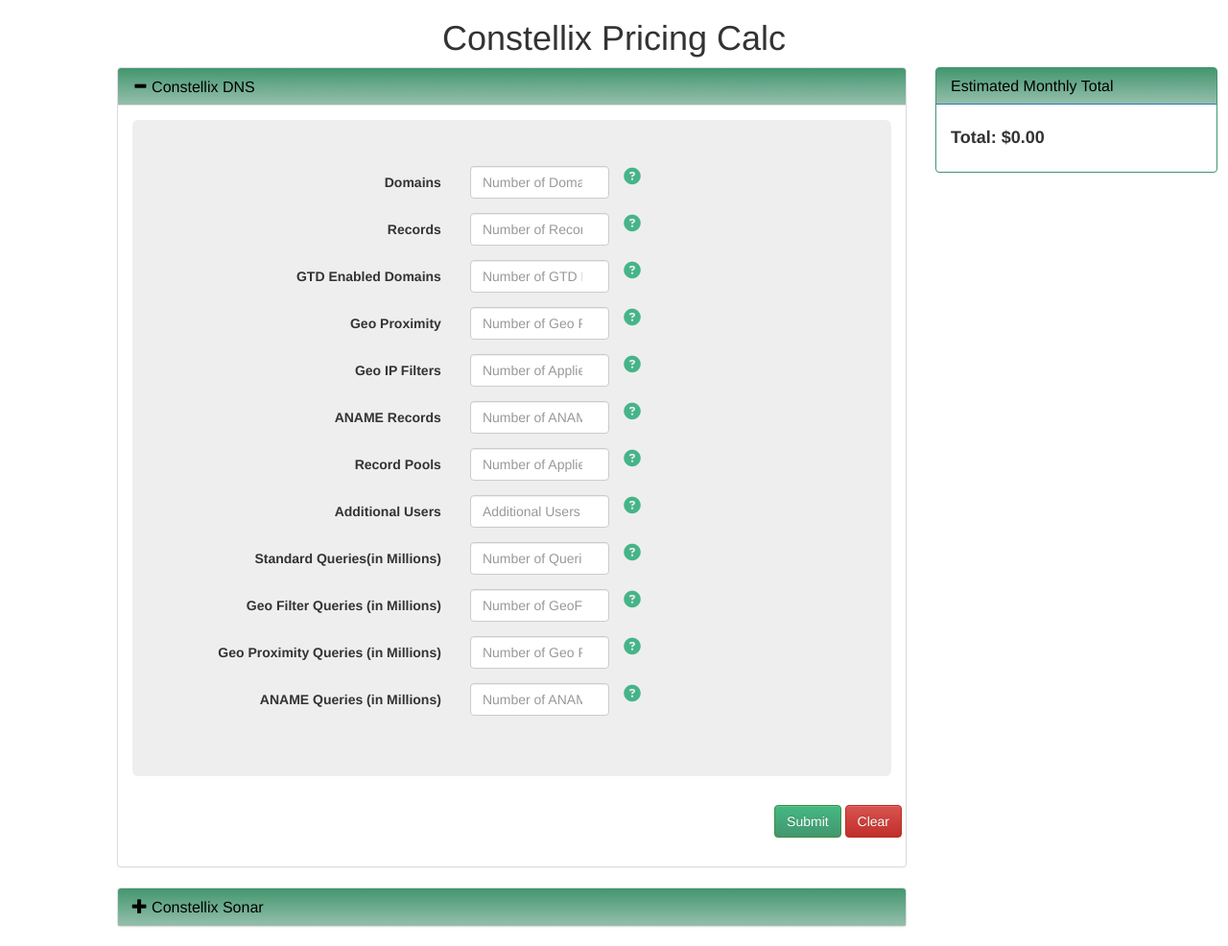
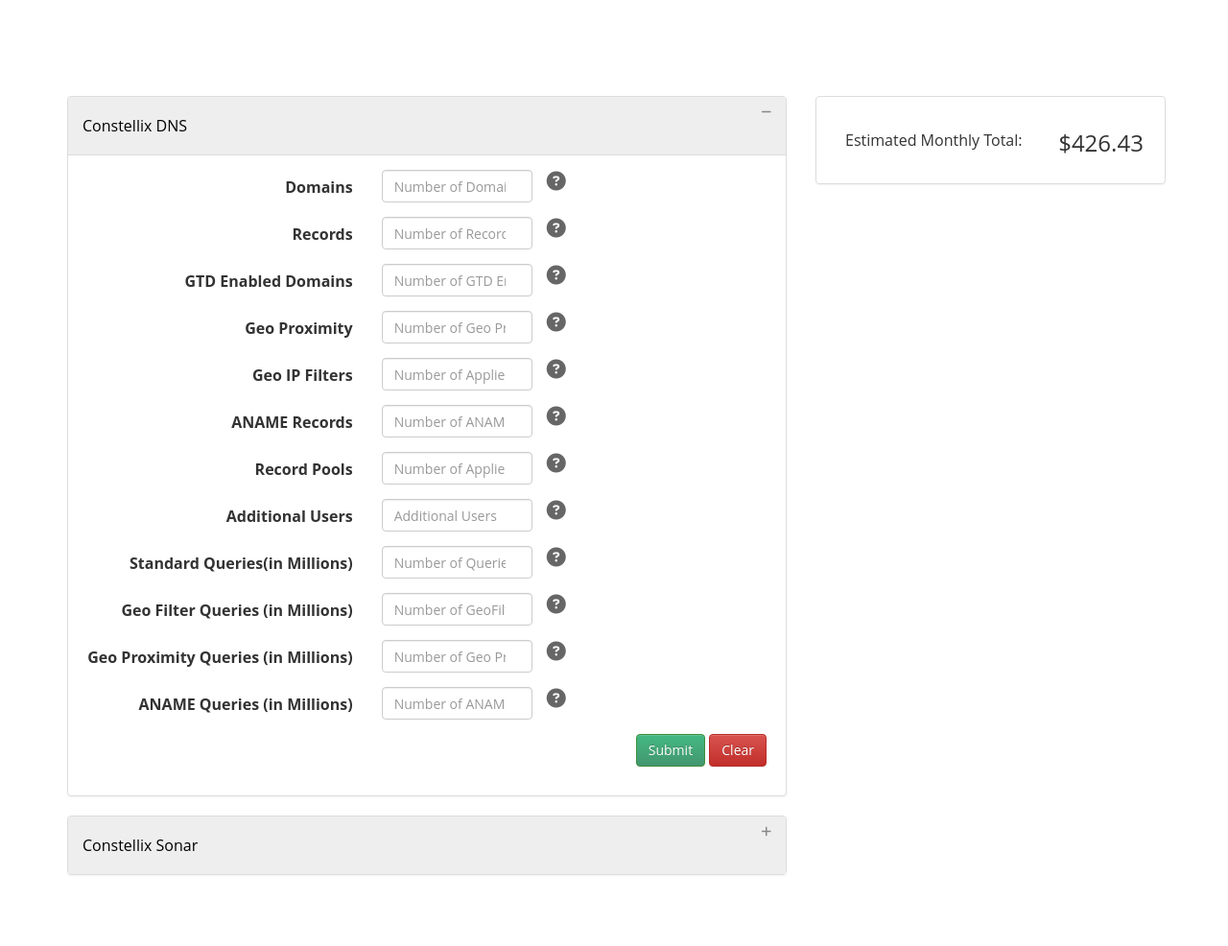
Before and after one commit to eblairmckee/ConstellixCalc, a plain HTML site: page index.html in a window 1280 px wide. Shown: the whole page at 96% size. After the commit the page ends 932 px from the top, so only its background shows below. Drawn offline with nearby package versions, Linux system fonts and the light colour scheme; a web font is replaced by a local one.

Commit message:
design stuff

```diff
--- a/index.html
+++ b/index.html
@@ -1,31 +1,37 @@
 <!DOCTYPE html>
 <html>
+
 <head>
     <meta charset="UTF-8" />
     <meta name="viewport" content="width=device-width, initial-scale=1.0">
+    <title>Constellix | Pricing Calculator</title>
+    <meta name="description" content="How much will Constellix cost for your businesses' needs? Use our quick and easy pricing calculator to see exactly how much you monthly costs will be.">
+    <!-- Styles -->
     <link rel="stylesheet" href="https://maxcdn.bootstrapcdn.com/bootstrap/3.3.7/css/bootstrap.min.css" integrity="sha384-BVYiiSIFeK1dGmJRAkycuHAHRg32OmUcww7on3RYdg4Va+PmSTsz/K68vbdEjh4u" crossorigin="anonymous">
     <link rel="stylesheet" href="https://maxcdn.bootstrapcdn.com/bootstrap/3.3.7/css/bootstrap-theme.min.css" integrity="sha384-rHyoN1iRsVXV4nD0JutlnGaslCJuC7uwjduW9SVrLvRYooPp2bWYgmgJQIXwl/Sp" crossorigin="anonymous">
-    <link rel="stylesheet" href="style.css">
-    <title>Page Title</title>
+    <link rel="stylesheet" href="/css/style.css">
 </head>
+
 <body>
-    <h1 class="text-center"> Constellix Pricing Calc</h1>
+    <!-- Header will go here -->
+    <div id="placeholder">
+    </div>
+    <!-- Form start -->
+    <div class="container">
+        <div class="row">
             <form class="form-horizontal">
-        <div class="col-md-1"></div>
-        <div class="container col-md-8">
+                <div class="col-md-8 col-xs-12">
                     <div class="panel-group" id="accordion" role="tablist" aria-multiselectable="true">
                         <div class="panel panel-default">
                             <div class="panel-heading" role="tab" id="headingOne">
                                 <h4 class="panel-title">
                                     <a role="button" data-toggle="collapse" data-parent="#accordion" href="#collapseOne" aria-expanded="true" aria-controls="collapseOne">
-                                <i class="more-less glyphicon glyphicon-minus"></i>
-                                Constellix DNS
+                                        Constellix DNS<i class="fa fa-minus float-right"></i>
                                     </a>
                                 </h4>
                             </div>
                             <div id="collapseOne" class="panel-collapse collapse in" role="tabpanel" aria-labelledby="headingOne">
                                 <div id="calcFields" class="panel-body">
-                            <div class="jumbotron">
                                         <div class="form-group">
                                             <label for="domains" class="col-md-5 control-label">Domains</label>
                                             <a href="#" title="Number Of Domains" data-toggle="popover" data-trigger="hover" data-content="The number of domains that will be using our services.">
@@ -135,9 +141,8 @@
                                                 <input class="form-control" id="anameQ" type="number" min="1" name="number" placeholder="Number of ANAME Queries" aria-describedby="basic-addon1">
                                             </div>
                                     </div>
-                            </div>
                                     <div class="form-group">
-                                <div class="col-sm-offset-10">
+                                        <div class="float-right padding-right">
                                             <button id="buttonTotal" class="btn btn-success">Submit</button>
                                             <button id="clearButton" class="btn btn-danger">Clear</button>
                                         </div>
@@ -148,29 +153,29 @@
                     </div>
                 </div>
             </form>
-            <div class="col-md-3">
-                <div class= "price-total panel panel-primary">
-                    <div class="panel-heading">
-                        <h3 class="panel-title">Estimated Monthly Total</h3>
+            <div class="col-md-4 col-xs-12">
+                <div class="total panel panel-default">
+                    <div class="panel-body">
+                        <div class="col-md-8 col-xs-8">
+                            <h4>Estimated Monthly Total:</h4>
                         </div>
-                    <div class="panel-body">
-                        <h4><strong id="total">Total:</strong></h4>
+                        <div class="col-md-4 col-xs-4">
+                            <h3>$426.43</h3>
                         </div>
                     </div>
                 </div>
-            <div class="col-md-12">
+            </div>
         </div>
         <!---Constellix Sonar-->
+        <div class="row">
             <form class="form-horizontal">
-            <div class="col-md-1"></div>
-                <div class="col-md-8">
+                <div class="col-md-8 col-xs-12">
                     <div class="panel-group" id="accordion" role="tablist" aria-multiselectable="true">
                         <div class="panel panel-default">
                             <div class="panel-heading" role="tab" id="headingTwo">
                                 <h4 class="panel-title">
                                     <a role="button" data-toggle="collapse" data-parent="#accordion" href="#collapseTwo" aria-expanded="true" aria-controls="collapseTwo">
-                                <i class="more-less glyphicon glyphicon-plus"></i>
-                                Constellix Sonar
+                                        Constellix Sonar<i class="fa fa-plus float-right"></i>
                                     </a>
                                 </h4>
                             </div>
@@ -188,10 +193,9 @@
                         </div>
                     </div>
                 </div>
-        <div class="col-md-3">
-
+            </form>
         </div>
-    </form>
+    </div>
     <!--- Font Awesome CDN -->
     <script src="https://use.fontawesome.com/934e7f404a.js"></script>
     <!-- BootStrap CDN -->
@@ -202,4 +206,5 @@
     <!-- JavaScript Calculater JS File  -->
     <script type="text/javascript" src="Calc1.js"></script>
 </body>
+
 </html>
--- /dev/null
+++ b/sass/style.scss
@@ -0,0 +1,123 @@
+/* Scss Document */
+$light-grey: #eee;
+$dark-grey: #666;
+
+@charset "UTF-8";
+@import url('https://fonts.googleapis.com/css?family=Open-Sans');
+
+html {
+    max-width: 100%;
+    overflow-x: hidden;
+}
+body {
+    font-family: 'Open Sans', sans-serif;
+    margin-top: 0px;
+    font-size: 16px;
+}
+html,
+body {
+    min-height: 100%;
+    height: 100%;
+    position: relative
+}
+
+#placeholder {
+    height: 100px;
+}
+
+/*==== START HERE ====*/
+
+a:active,
+a:hover,
+a:focus {
+    text-decoration: none;
+}
+.total {
+    position: fixed;
+}
+h4 {
+    line-height: 40px;
+    font-size: 16px;
+}
+
+@media (max-width: 991px) {
+    .total {
+        position: sticky; /* This fixes the breakage for mobile */
+    }
+}
+.fa {
+    color:$dark-grey;
+}
+.panel-default>.panel-heading{
+    background: $light-grey;
+    border: #ddd;
+    color:$dark-grey;
+    font-size: 18px;
+}
+.fa-minus, .fa-plus {
+    font-size: 12px;
+    color:#888;
+}
+
+/*== One Off Styles ==*/
+.float-right {
+    float: right; /* instead of using columns, this is better */
+    display:inline;
+}
+.padding-right {
+    padding-right: 20px;
+}
+
+
+
+
+.checkFields {
+    margin-left: 15px;
+    margin-right: 15px;
+}
+
+.btn-success{
+    background-image: linear-gradient(to bottom,#44b982 0, #43966f 100%);
+    background-repeat: repeat-x;
+    border-color: #3e8f3e;
+}
+
+.panel-primary>.panel-heading {
+    background-image: linear-gradient(to bottom,#43966f 0,#e8e8e8 200%);
+    background-repeat: repeat-x;
+}
+
+.panel-primary {
+    border-color: #43966f;
+}
+.panel-title {
+    margin-top: 0;
+    margin-bottom: 0;
+    font-size: 16px;
+    color: black;
+}
+.glyphicon-remove-sign {
+    margin-bottom: 45px;
+}
+.dropdown-menu {
+    position: absolute;
+    top: 100%;
+    left: 0;
+    z-index: 1000;
+    display: none;
+    float: left;
+    min-width: 100px;
+    padding: 5px 0;
+    margin: 2px 0 0;
+    font-size: 14px;
+    text-align: left;
+    list-style: none;
+    background-color: #fff;
+    -webkit-background-clip: padding-box;
+    background-clip: padding-box;
+    border: 1px solid #ccc;
+    border: 1px solid rgba(0,0,0,.15);
+    border-radius: 4px;
+    -webkit-box-shadow: 0 6px 12px rgba(0,0,0,.175);
+    box-shadow: 0 6px 12px rgba(0,0,0,.175);
+}
```
Also changed, not shown: css/style.css (added), 1 other file. Lines whose indentation alone changed are shown as unchanged.
